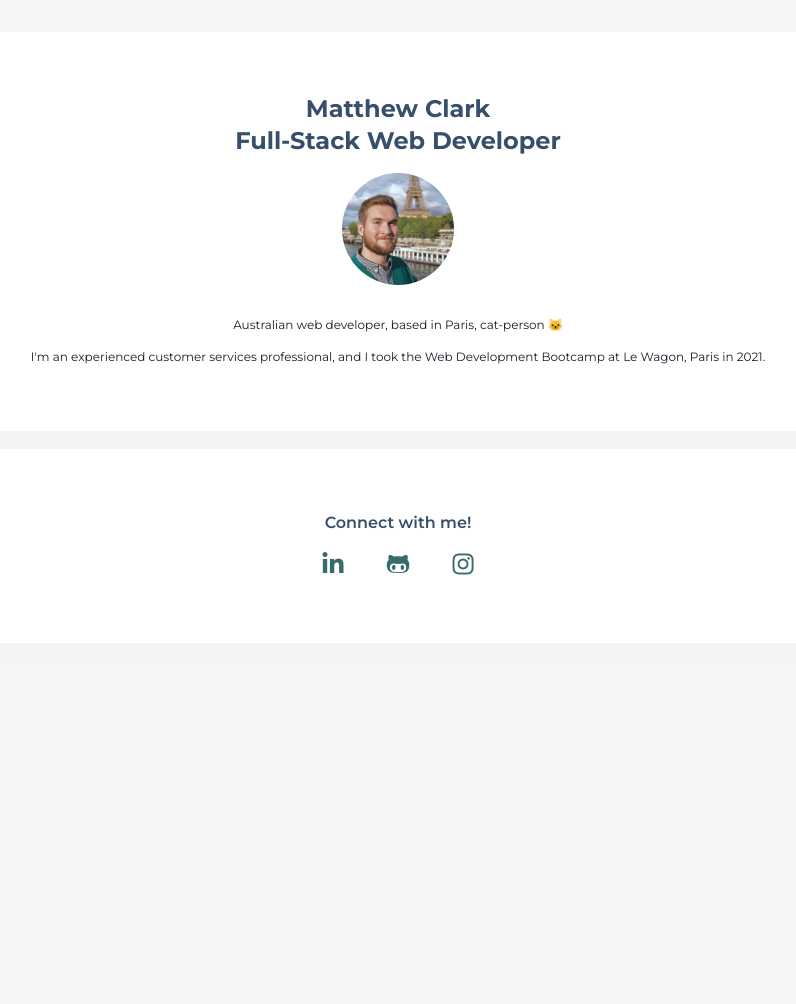
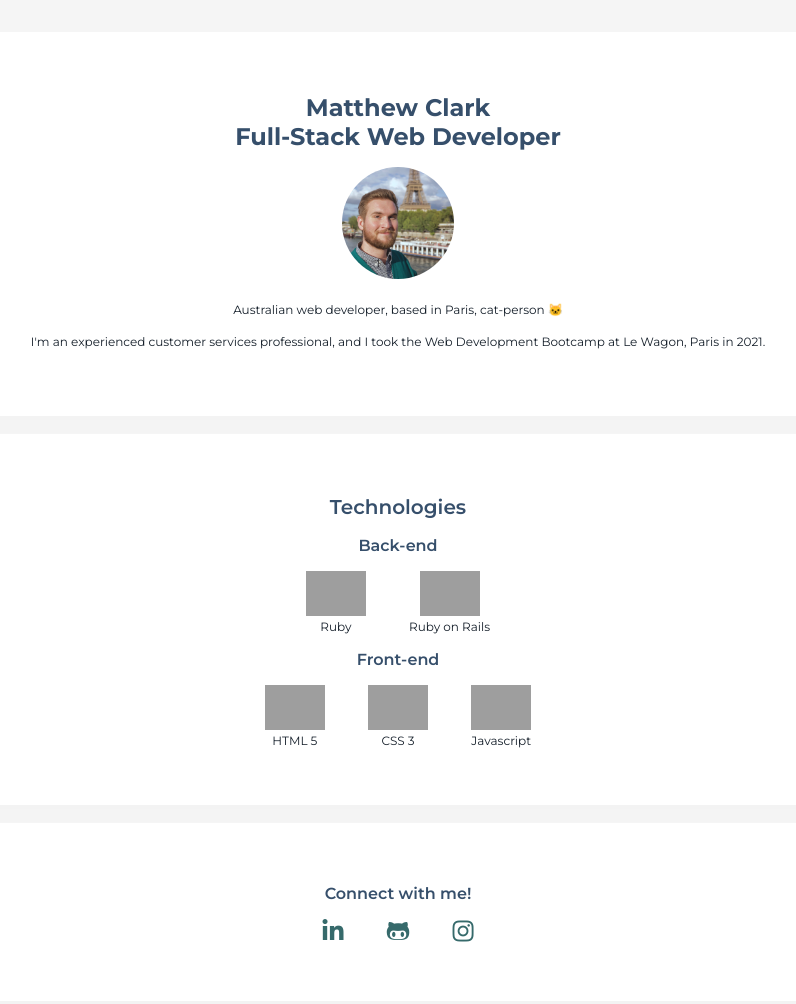
Before and after one commit to praptolium/profile, a plain HTML site: page index.html in a window 1280 px wide. Shown: the whole page, without its empty margins (242-1038 px from the left). Before the commit the page ends 800 px from the top, so only its background shows below. Drawn offline with Linux system fonts and the light colour scheme; grey boxes are pictures that could not be loaded.

Commit message:
adding technologies card

```diff
--- a/index.html
+++ b/index.html
@@ -15,7 +15,21 @@
           I'm an experienced customer services professional, and I took the Web Development Bootcamp at Le Wagon, Paris in 2021.</p>
       </div>
       <div class="card-white">
-        <h2>Connect with me!</h2>
+        <h2>Technologies</h2>
+        <h3>Back-end</h3>
+        <ul class="list-inline">
+          <li><img src="https://img.icons8.com/dusk/480/000000/ruby-programming-language.png"  alt="Ruby"/><br>Ruby</li>
+          <li><img src="https://raw.githubusercontent.com/ror-community/ror-logos/main/ror-icon-rgb.svg"  alt="Ruby on Rails"/><br>Ruby on Rails</li>
+        </ul>
+        <h3>Front-end</h3>
+        <ul class="list-inline">
+          <li><img src="https://img.icons8.com/dusk/480/000000/html-5.png"  alt="HTML 5"/><br>HTML 5</li>
+          <li><img src="https://img.icons8.com/dusk/480/000000/css3.png" alt="CSS 3"/><br>CSS 3</li>
+          <li><img src="https://img.icons8.com/dusk/480/000000/javascript.png"  alt="Javascript"/><br>Javascript</li>
+        </ul>
+      </div>
+      <div class="card-white">
+        <h3>Connect with me!</h3>
         <ul class="list-inline">
           <li>
             <a href="https://www.linkedin.com/in/clarkm02/">
--- a/style.css
+++ b/style.css
@@ -7,9 +7,8 @@ body {
   color: #151f2a;
   font-family: 'Montserrat', sans-serif;
   font-size: 12px;
-  line-height: 32px;
   }
-h1, h2 {
+h1, h2, h3 {
   color: #364F6b;
 }
 h1 {
@@ -17,6 +16,10 @@ h1 {
   font-size: 24px;
 }
 h2 {
+  font-weight: 600;
+  font-size: 20px;
+}
+h3 {
   font-weight: 600;
   font-size: 16px;
 }
@@ -26,6 +29,9 @@ a {
 }
 a:hover{
   color: #364F6b;
+}
+p {
+ line-height: 32px;
 }
 
 /* All the classes are here */
@@ -45,13 +51,17 @@ a:hover{
     width: 704px;
   }
   #introduction > p {
-  padding: 5% 18%;
+  padding: 5% 17%;
   }
 }
 @media (max-width: 720px) {
   /* For a screen < 720px, this CSS will be read */
   .container {
     width: 504px;
+  }
+  #introduction > p {
+  padding: 5% 11%;
+  line-height: normal;
   }
 }
 @media (max-width: 540px) {
@@ -75,6 +85,9 @@ a:hover{
   list-style: none;
   padding-left: 0px;
 }
+.list-inline > li > img {
+  width: 60px;
+}
 .text-center {
   text-align: center;
 }
```
